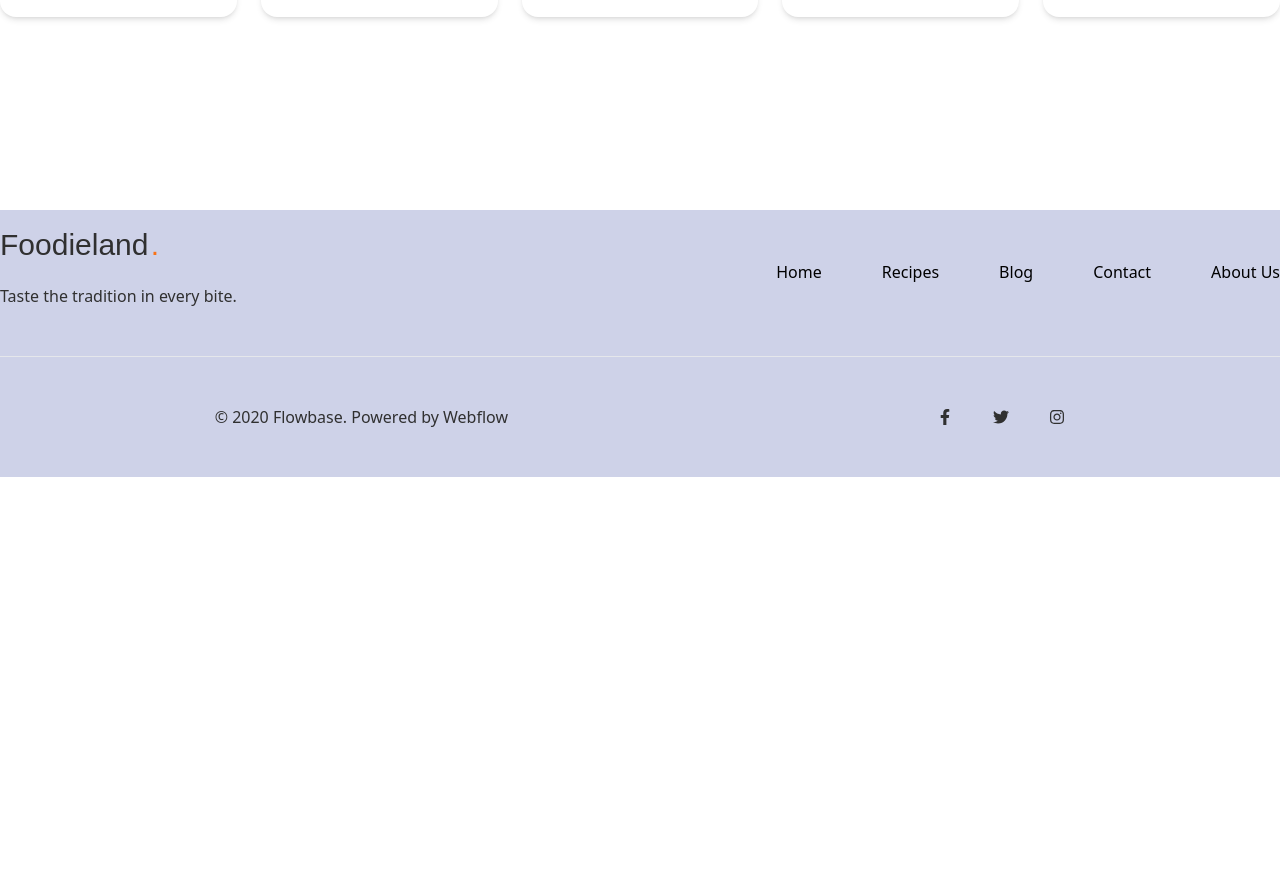
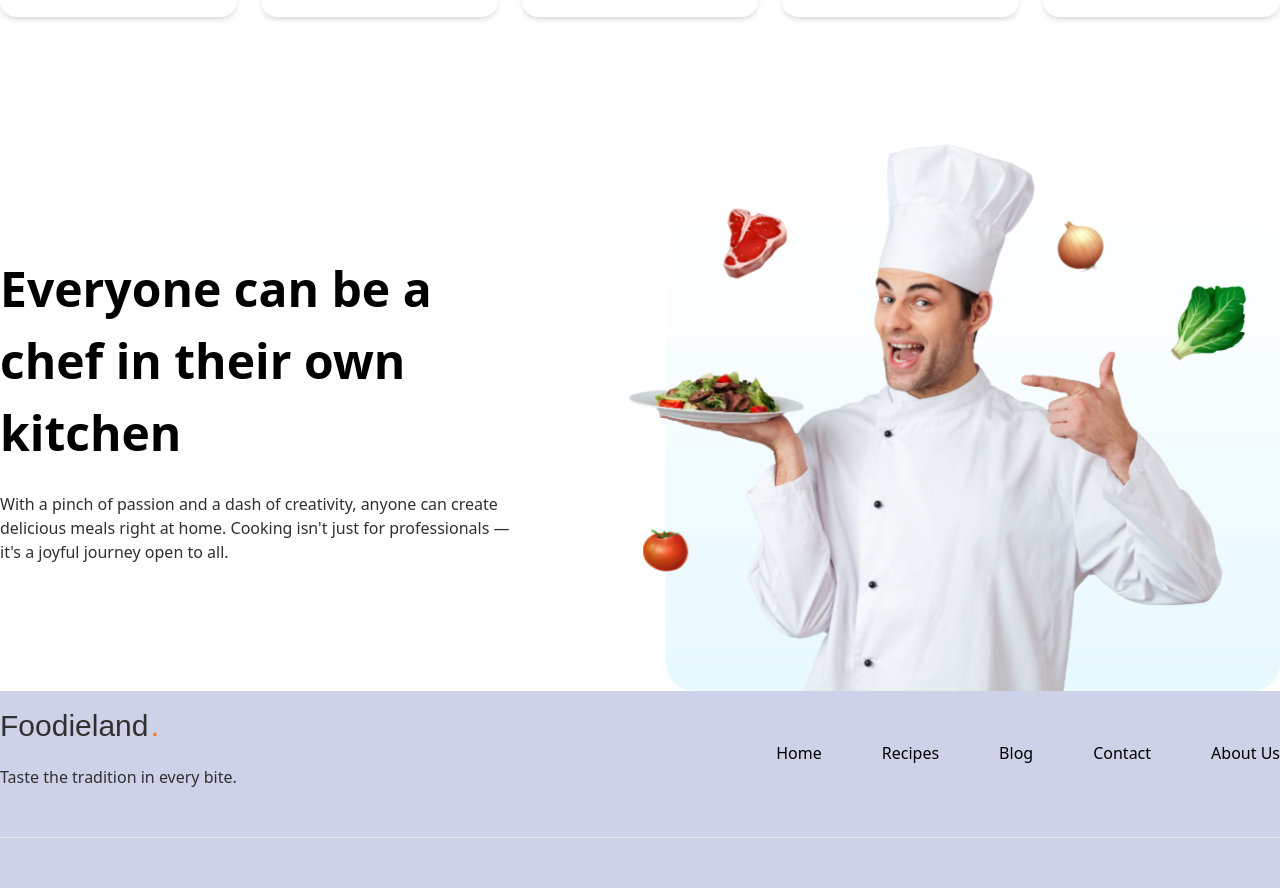
Before and after one commit to jahidhasanri/foodiland, a React (Vite) app: page / in a window 1280 px wide. Shown: the part 1000-1888 px from the top of the page. Before the commit the page ends 1477 px from the top, so only its background shows below. Built offline with nearby package versions, Linux system fonts and the light colour scheme.

Commit message:
add chef component

```diff
--- a/src/Components/Category.jsx
+++ b/src/Components/Category.jsx
@@ -18,7 +18,7 @@ const Category = () => {
   const visibleData = showAll ? data : data.slice(0, 5);
 
   return (
-    <div className="mt-[50px] container mx-auto mb-[153px]">
+    <div className="mt-[50px] container mx-auto mb-[70px]">
       <div className="md:flex items-center justify-between mb-10">
         <h1 className="text-[48px] font-semibold text-black">Categories</h1>
         <button
--- /dev/null
+++ b/src/Components/Chef.jsx
@@ -0,0 +1,20 @@
+import React from 'react';
+
+const Chef = () => {
+    return (
+        <div className='container mx-auto'>
+            <div className='lg:flex gap-11 items-center justify-between'>
+                <div>
+                    <h1 className='font-semibold text-[20px] lg:text-[48px] text-black mb-[23px]'>Everyone can be a <br />
+                    chef in their own kitchen</h1>
+                    <p className='lg:w-[526px] text-[16px] font-normal'>With a pinch of passion and a dash of creativity, anyone can create delicious meals right at home. Cooking isn't just for professionals — it's a joyful journey open to all.</p>
+                </div>
+                <div>
+                    <img src="/src/images/Group 880.png" alt="" />
+                </div>
+            </div>
+        </div>
+    );
+};
+
+export default Chef;
--- a/src/Pages/Home.jsx
+++ b/src/Pages/Home.jsx
@@ -1,12 +1,16 @@
 import React from 'react';
 import Banner from '../Components/Banner';
 import Category from '../Components/Category';
+import Recipics from '../Components/Recipics';
+import Chef from '../Components/Chef';
 
 const Home = () => {
     return (
         <div>
             <Banner></Banner>
             <Category></Category>
+            {/* <Recipics></Recipics> */}
+            <Chef></Chef>
         </div>
     );
 };
```
Also changed, not shown: src/Components/Recipics.jsx (added), src/images/Group 880.png (added).
